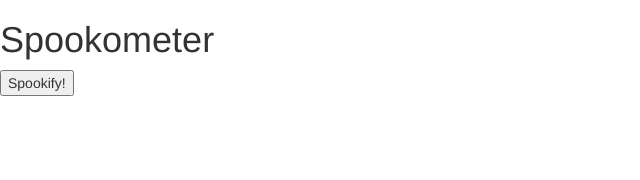
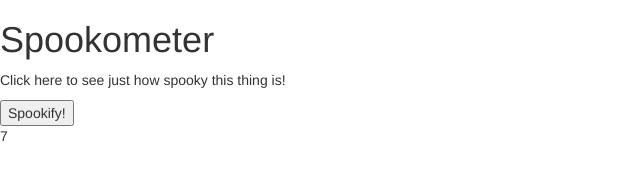
Before and after one commit to orangepek0e/UIT-Spookathon-2015-project, a plain HTML site: page index.html in a window 1280 px wide. Both pictures are taken after a click on the button "Spookify!". Shown: the whole page, without its empty margins (0-640 px from the left). Drawn offline with nearby package versions, Linux system fonts and the light colour scheme.

Commit message:
touched up the button

```diff
--- a/index.html
+++ b/index.html
@@ -15,15 +15,20 @@
 		<h1>Spookometer</h1>
 	</div>
 
-	<!-- Its the button! -->
-	<button onclick="myFunction()">Spookify!</button>
+    <!-- Click here -->
+    <p>Click here to see just how spooky this thing is!</p>
+
+	<!-- Button to get RNG number -->
+	<button onclick="howSpook()">Spookify!</button>
 
 	<!-- RNG answer from howSpook -->
 	<p id="spookLevel"></p>
 
 	<script>
+
+    //RNG function from 0 to 10
 		function howSpook(){
-			Math.floor((Math.random() * 10) );
+			var x = Math.floor((Math.random() * 10) );
 			document.getElementById("spookLevel").innerHTML = x;
 		}
 	</script>
```
